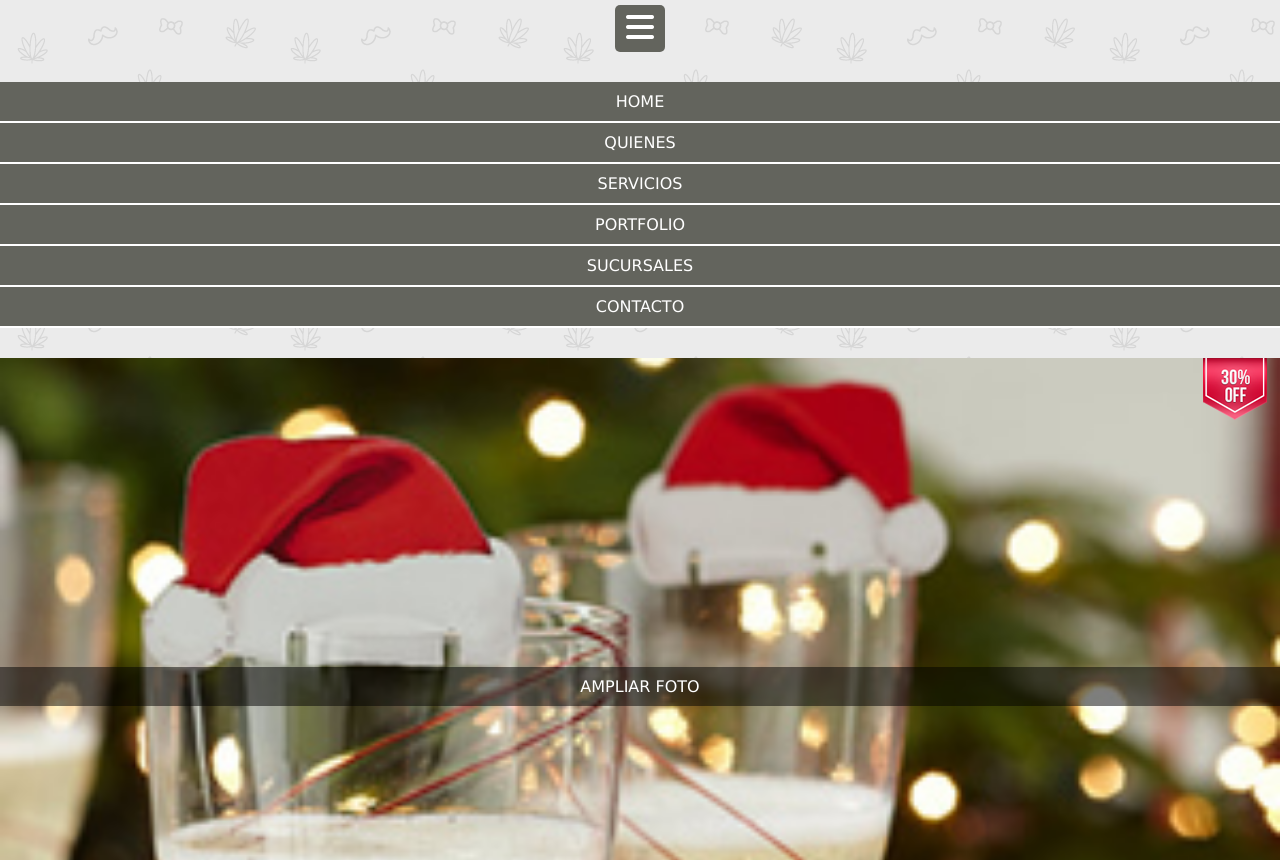
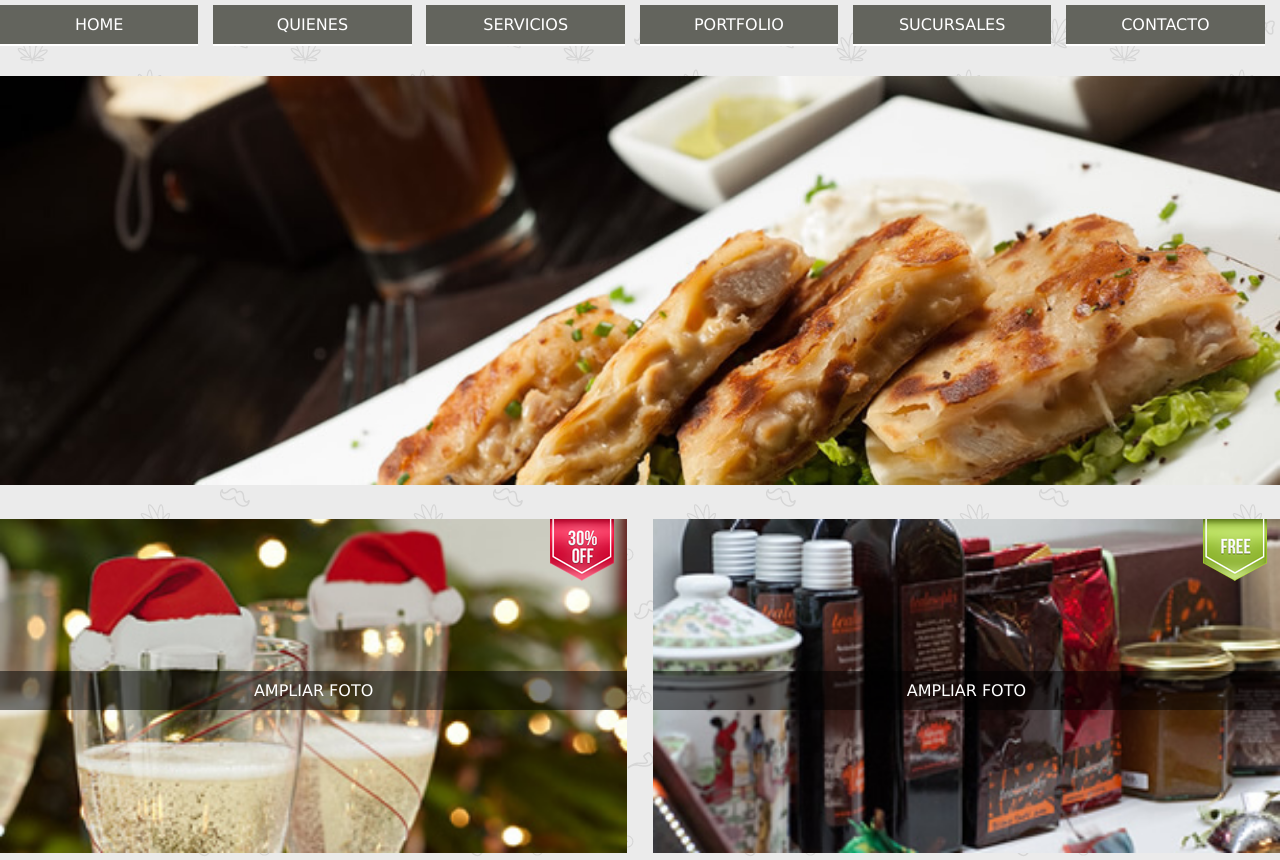
Before and after one commit to TaniaRivas1/kitchening, a website: page views/index.html in a window 1280 px wide. Shown: the part 220-1080 px from the top of the page. Drawn offline with Linux system fonts and the light colour scheme.

Commit message:
version tablet terminada

```diff
--- a/public/css/header.css
+++ b/public/css/header.css
@@ -33,3 +33,30 @@ header nav ul li{
     padding: 10px 0;
     border-bottom: solid 2px white;
 }
+
+
+@media(min-width: 460px){
+/* hay que poner los nombres de los selectores como lo hicimos con los anteriores porque si se lo cambiamos por mas que este bien colocado no se va a modificar */
+header button{
+    display: none;
+}
+
+header nav ul{
+    overflow: hidden;
+}
+header nav ul li{
+    width: 15.5%;
+    font-size: 0.6rem;
+    float: left;
+    margin-right: 1.16%;
+    }
+    .header nav ul li:last-child {
+        margin-right: 0;
+    }
+}
+
+@media(min-width:768px){
+    header nav ul li{
+        font-size: 1rem;
+    }
+}
--- a/public/css/home.css
+++ b/public/css/home.css
@@ -52,3 +52,35 @@ body.home{
     text-align: center;
     width: 80px;
 }
+
+/*tablet*/
+@media(min-width:460px){
+    /* banner*/
+    .banner{
+        display: block;
+        margin-top: 30px;
+    }
+    .banner img{
+        width: 100%;
+    }
+
+    /* producto*/
+
+    .box_producto{
+        overflow: hidden;
+    }
+
+    .producto{
+        width: 49%;
+        float: left;
+        margin-right: 2%;
+    }
+    .producto:nth-child(even){
+        /* esto fue para que las cajitas del main entraran de a dos */
+        margin-right: 0%;
+    }
+}
+
+@media(){
+
+}
```
